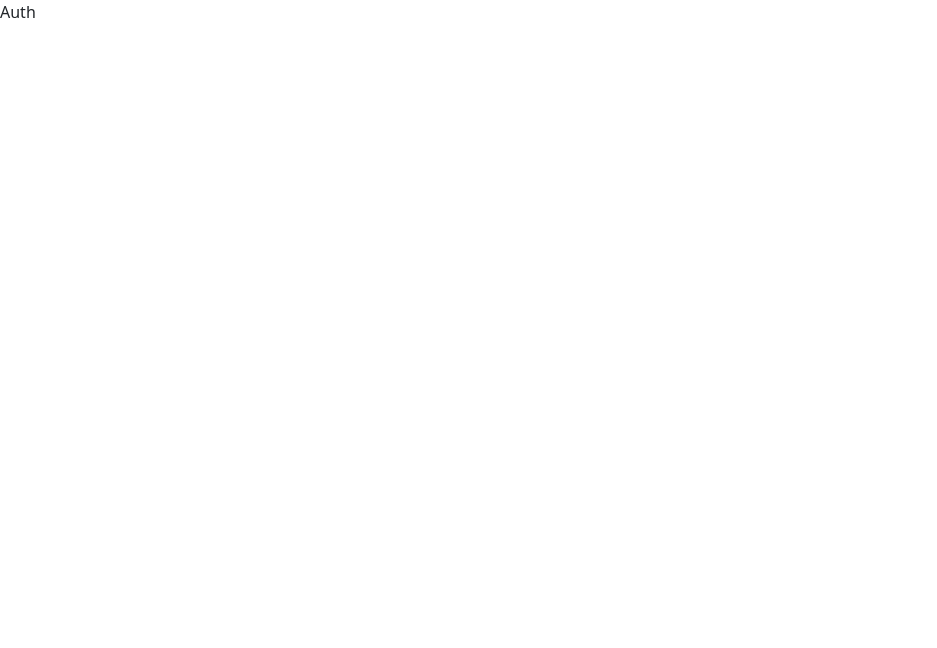
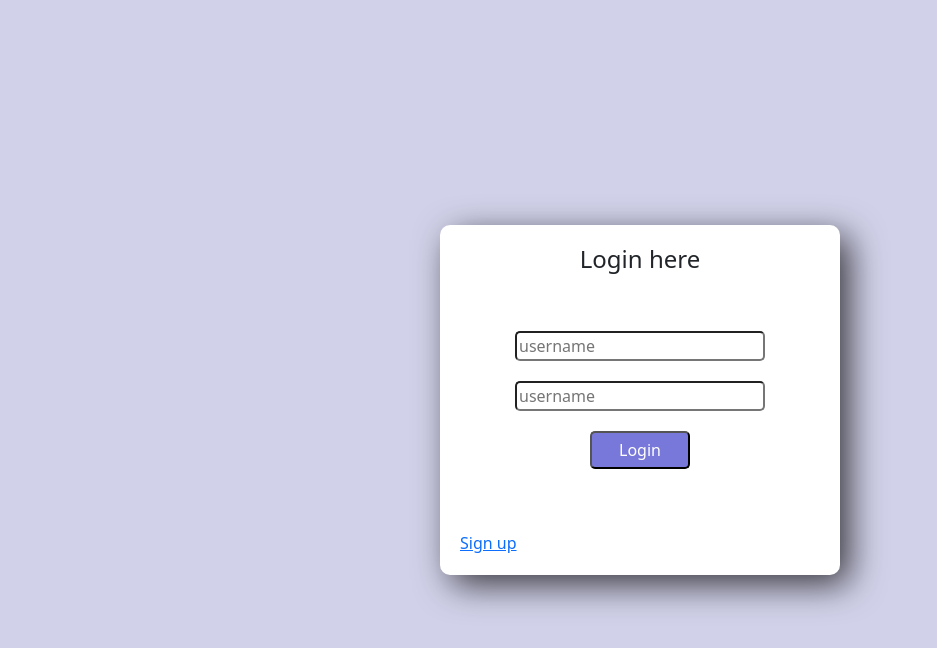
Before and after one commit to isaisahith/bookmyshow, a React (Create React App) app: page /auth in a window 1280 px wide. Shown: the top 648 px of the page, without its empty margins (0-937 px from the left). Built offline with nearby package versions, Linux system fonts and the light colour scheme.

Commit message:
login authentication is added

```diff
--- /dev/null
+++ b/src/APIs/User/user.js
@@ -0,0 +1,33 @@
+
+
+export const userLogin = async(data)=>{
+    try{
+        console.log(data)
+        const loginInfo = await fetch("https://movie-booking-application.onrender.com/mba/api/v1/auth/signin",
+        {
+            method:"POST",
+            body: JSON.stringify(data),
+            headers:{
+                "Content-Type":"application/json"
+            }
+        }
+    )
+
+    return loginInfo;
+    }catch(err){
+        console.log(err)
+    }
+}
+
+
+// export const userLogin  = async (data)=>{
+//     const loginResp = await fetch(`https://movie-booking-application.onrender/mba/api/v1/auth/signin`,{
+//     method:"POST",
+//     body:JSON.stringify(data),
+//     headers:{
+//        "Content-Type": "application/json"
+//     }
+//     });
+
+//     return loginResp;
+// }
--- /dev/null
+++ b/src/Pages/Auth/Auth.css
@@ -0,0 +1,51 @@
+.login-container{
+    display: flex;
+    justify-content: center;
+    align-items: center;
+    background-color: rgb(209, 209, 233);
+    width: 100vw;
+    height: 100vh;
+}
+
+.login-form{
+    width: 400px;
+    height: 350px;
+    border-radius: 10px;
+    background-color: white;
+    display: flex;
+    flex-direction: column;
+    align-items: center;
+    justify-content: center;
+    position: relative;
+    box-shadow: 10px 10px 35px -1px rgba(0, 0, 0, 0.75);
+        -webkit-box-shadow: 10px 10px 35px -1px rgba(0, 0, 0, 0.75);
+        -moz-box-shadow: 10px 10px 35px -1px rgba(0, 0, 0, 0.75);
+}
+
+
+.login-text{
+    position: absolute;
+    top: 20px;
+}
+
+
+.signup-text{
+    position: absolute;
+    bottom: 20px;
+    left: 20px;
+}
+
+
+.login-button{
+    width: 100px;
+    border-radius: 5px;
+    background-color: rgb(120, 120, 218);
+    color: white;
+    margin: 10px;
+    padding: 5px;
+}
+
+.login-input{
+    margin: 10px;
+
+}
--- a/src/Pages/Auth/Auth.js
+++ b/src/Pages/Auth/Auth.js
@@ -1,7 +1,91 @@
-import React from 'react'
+import React, { useState } from 'react'
+import './Auth.css'
+import { Link, useNavigate, useLocation } from 'react-router-dom'
+import { userLogin } from '../../APIs/User/user';
+
 
 export const Auth = () => {
+
+  const navigate = useNavigate();
+
+
+  const [user, setUser] = useState({userId:'', password:''});
+
+  const handleChange = (e)=>{
+
+    setErrorMessage('')
+    const name = e.target.name;
+    const value = e.target.value;
+
+    setUser({...user, [name]:value});
+  }
+
+
+
+  const locator = useLocation();
+
+
+
+
+  const [errorMessage, setErrorMessage] = useState('');
+
+
+
+
+  const handleSubmit = async(e)=>{
+    e.preventDefault();
+
+    if(user.userId!='' && user.password!=''){
+      const resp = await userLogin(user);
+      const data = await resp.json();
+
+
+      if(resp.status===200){
+
+
+        localStorage.setItem("AccessToken", data.accessToken)
+        localStorage.setItem("email", data.email)
+        localStorage.setItem("name", data.name)
+        localStorage.setItem("userId", data.userId)
+        localStorage.setItem("userStatus", data.userStatus)
+        localStorage.setItem("userTypes", data.userTypes)
+        localStorage.setItem("Id", data._id)
+
+        navigate('/')
+      }else{
+        setErrorMessage("Invalid credentials")
+      }
+
+
+    }
+  }
+
+
+
   return (
-    <div>Auth</div>
+    <div className='login-container'>
+        <form className='login-form'>
+            <h4 className='login-text'>Login here</h4>
+            <input type='text'
+            placeholder='username'
+            className='login-input'
+            name='userId'
+            value = {user.userId}
+            onChange={(e)=>handleChange(e)}
+            />
+            <input type='text'
+            placeholder='username'
+            className='login-input'
+            name='password'
+            value ={user.password}
+            onChange={(e)=>handleChange(e)}
+            />
+            <button className='login-button' onClick={(e)=>handleSubmit(e)}>Login</button>
+
+            <span style={{color:"red"}}>{errorMessage}</span>
+
+            <Link to='/register' className='signup-text'>Sign up</Link>
+        </form>
+    </div>
   )
 }
--- a/src/Pages/LandingPage/MoviesList.js
+++ b/src/Pages/LandingPage/MoviesList.js
@@ -153,7 +153,9 @@ export const MoviesList = () => {
         <Filters setSearch={setSearch} handleLanguage={handleLanguage}/>
 
       <div className='movieList'>
-          {movieList.map((movie)=><Movie key={movie._id} movie={movie} search={search} onRemove={onRemove} user={user}/>)}
+          {movieList.map((movie)=><Movie key={movie._id}
+          movie={movie} search={search}
+          onRemove={onRemove} user={user}/>)}
       </div>
 
     </div>
```
